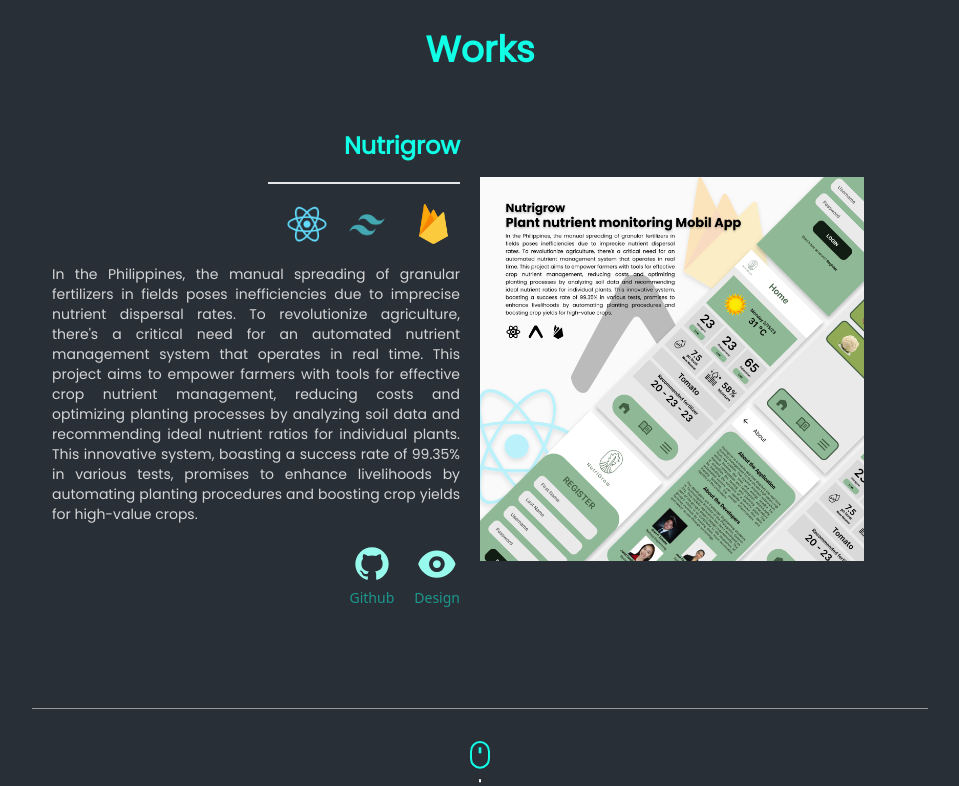
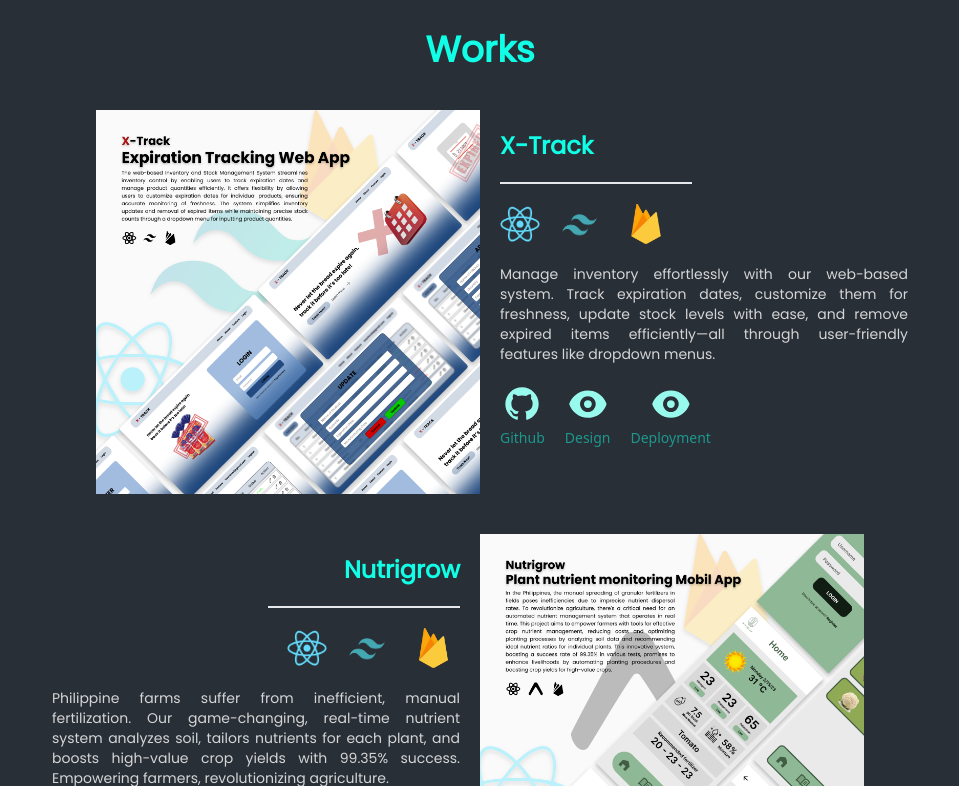
Before and after one commit to Grannybells/porfolio, a React (Vite) app: page / in a window 1280 px wide. Shown: the part 2514-3300 px from the top of the page, without its empty margins (160-1119 px from the left). Built offline with nearby package versions, Linux system fonts and the light colour scheme.

Commit message:
Update Projects.jsx

```diff
--- a/src/screen/Projects.jsx
+++ b/src/screen/Projects.jsx
@@ -25,6 +25,39 @@ const Projects = () => {
             <div className="flex items-center justify-center">
                 <div className="w-full flex flex-col items-center gap-10">
                     <h1 className="font-poppins text-[#10FFE6] text-4xl font-bold">Works</h1>
+                    <div className="w-full flex flex-row">
+                        <div className="w-full md:w-1/2 flex items-center justify-end">
+                            <img className="h-48 md:h-96" src={project1} alt="github" />
+                        </div>
+                        <div className="w-full md:w-1/2 p-5 flex flex-col gap-5 items-start">
+                            <h1 className="font-poppins text-2xl text-[#10FFE6] font-bold">X-Track</h1>
+                            <div className="border-[1px] w-48" />
+                            <div className="flex flex-row gap-5">
+                                <img className="h-10 transition transform hover:-translate-y-3 motion-reduce:transition-none motion-reduce:hover:transform-none" src={reactIco} alt="logo" />
+                                <img className="h-10 transition transform hover:-translate-y-3 motion-reduce:transition-none motion-reduce:hover:transform-none" src={tailwind} alt="logo" />
+                                <img className="h-10 transition transform hover:-translate-y-3 motion-reduce:transition-none motion-reduce:hover:transform-none" src={firebase} alt="logo" />
+                            </div>
+                            <p className="font-poppins text-sm text-white/80 text-justify h-64 lg:h-auto overflow-hidden">
+                                Manage inventory effortlessly with our web-based system. Track expiration dates, customize them for freshness, update stock levels with ease, and remove expired items efficiently—all through user-friendly features like dropdown menus.
+                            </p>
+                            <div className="flex flex-row gap-5">
+                                <a href='https://github.com/Grannybells/x-track-web.git' className="gap-1 text-sm cursor-pointer flex items-center justify-center flex-col text-[#10FFE6]/50">
+                                    <img className="h-10 transition transform hover:-translate-y-3 motion-reduce:transition-none motion-reduce:hover:transform-none" src={github} alt="github" />
+                                    Github
+                                </a>
+
+                                <a href='https://www.figma.com/proto/kQY7ogMlb7j82NBFlBN2Tq/X-Track?type=design&node-id=1-2&t=3uXTaE1VMz29qVd0-0&scaling=min-zoom&page-id=0%3A1' className="gap-1 text-sm cursor-pointer flex items-center justify-center flex-col text-[#10FFE6]/50">
+                                    <img className="h-10 transition transform hover:-translate-y-3 motion-reduce:transition-none motion-reduce:hover:transform-none" src={eye} alt="github" />
+                                    Design
+                                </a>
+
+                                <a href='https://grannybells.github.io/x-track-web/' className="gap-1 text-sm cursor-pointer flex items-center justify-center flex-col text-[#10FFE6]/50">
+                                    <img className="h-10 transition transform hover:-translate-y-3 motion-reduce:transition-none motion-reduce:hover:transform-none" src={eye} alt="github" />
+                                    Deployment
+                                </a>
+                            </div>
+                        </div>
+                    </div>
 
                     <div className="w-full flex flex-row">
 
@@ -36,15 +69,19 @@ const Projects = () => {
                                 <img className="h-10 transition transform hover:-translate-y-3 motion-reduce:transition-none motion-reduce:hover:transform-none" src={tailwind} alt="logo" />
                                 <img className="h-10 transition transform hover:-translate-y-3 motion-reduce:transition-none motion-reduce:hover:transform-none" src={firebase} alt="logo" />
                             </div>
-                            <p className="font-poppins text-sm text-white/80 text-justify h-64 lg:h-auto overflow-hidden">In the Philippines, the manual spreading of granular fertilizers in fields poses inefficiencies due to imprecise nutrient dispersal rates. To revolutionize agriculture, there's a critical need for an automated nutrient management system that operates in real time. This project aims to empower farmers with tools for effective crop nutrient management, reducing costs and optimizing planting processes by analyzing soil data and recommending ideal nutrient ratios for individual plants. This innovative system, boasting a success rate of 99.35% in various tests, promises to enhance livelihoods by automating planting procedures and boosting crop yields for high-value crops.</p>
+                            <p className="font-poppins text-sm text-white/80 text-justify h-64 lg:h-auto overflow-hidden">
+
+                                Philippine farms suffer from inefficient, manual fertilization. Our game-changing, real-time nutrient system analyzes soil, tailors nutrients for each plant, and boosts high-value crop yields with 99.35% success. Empowering farmers, revolutionizing agriculture.
+
+                            </p>
                             <div className="flex flex-row gap-5">
                                 <a href='https://github.com/Grannybells/nutrigrow-app.git' className="gap-1 text-sm cursor-pointer flex items-center justify-center flex-col text-[#10FFE6]/50">
-                                    <img href='https://github.com/Grannybells/x-track-web.git' className="h-10 transition transform hover:-translate-y-3 motion-reduce:transition-none motion-reduce:hover:transform-none" src={github} alt="github" />
+                                    <img className="h-10 transition transform hover:-translate-y-3 motion-reduce:transition-none motion-reduce:hover:transform-none" src={github} alt="github" />
                                     Github
                                 </a>
 
                                 <a href='https://www.figma.com/proto/qxr2qOUPtMyGIjQu3VZzCY/Nutrigrow?type=design&node-id=1-6&t=s5qsXiyprblIHJoX-1&scaling=scale-down&page-id=0%3A1&mode=design' className="gap-1 text-sm cursor-pointer flex items-center justify-center flex-col text-[#10FFE6]/50">
-                                    <img href='https://github.com/Grannybells/x-track-web.git' className="h-10 transition transform hover:-translate-y-3 motion-reduce:transition-none motion-reduce:hover:transform-none" src={eye} alt="github" />
+                                    <img className="h-10 transition transform hover:-translate-y-3 motion-reduce:transition-none motion-reduce:hover:transform-none" src={eye} alt="github" />
                                     Design
                                 </a>
                             </div>
```
